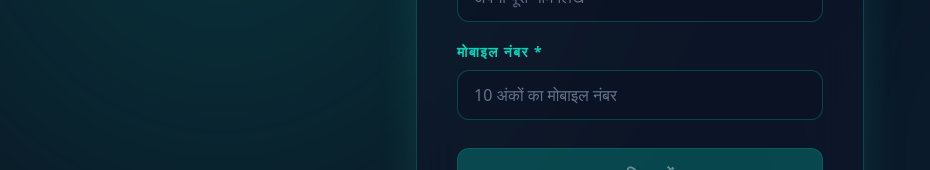
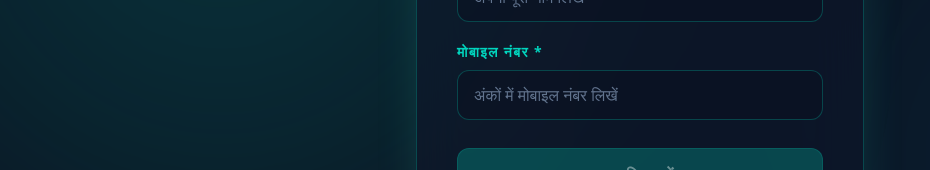
Before and after one commit to SurajSingh90810/Marketing-Whatsapp-Community, a React (Vite) app: page /form in a window 1280 px wide. Shown: the part 385-555 px from the top of the page, without its empty margins (0-930 px from the left). Built offline with nearby package versions, Linux system fonts and the light colour scheme.

Commit message:
digit 12

```diff
--- a/src/Pages/Form.tsx
+++ b/src/Pages/Form.tsx
@@ -35,12 +35,12 @@ const Form = () => {
       isValid = false;
     }
 
-    const mobileRegex = /^[0-9]{10}$/;
+    const mobileRegex = /^[0-9]{12}$/;
     if (!formData.mobile) {
       newErrors.mobile = "मोबाइल नंबर दर्ज करना आवश्यक है।";
       isValid = false;
     } else if (!mobileRegex.test(formData.mobile)) {
-      newErrors.mobile = "कृपया सही 10-अंकों का मोबाइल नंबर दर्ज करें।";
+      newErrors.mobile = "कृपया सही अंकों का मोबाइल नंबर दर्ज करें।";
       isValid = false;
     }
 
@@ -104,7 +104,7 @@ const Form = () => {
 
   const isLocked = isSubmitting || isSubmitted;
   const isFormIncomplete =
-    !formData.name.trim() || formData.mobile.length !== 10;
+    !formData.name.trim() || formData.mobile.length !== 12;
   const isButtonDisabled = isLocked || isFormIncomplete;
 
   return (
@@ -158,8 +158,8 @@ const Form = () => {
                 value={formData.mobile}
                 onChange={handleChange}
                 disabled={isLocked}
-                placeholder="10 अंकों का मोबाइल नंबर"
-                maxLength={10}
+                placeholder="अंकों में मोबाइल नंबर लिखें"
+                maxLength={12}
                 className={`w-full bg-[#0B1120]/50 border ${
                   errors.mobile ? "border-red-500" : "border-teal-500/30"
                 } rounded-xl px-4 py-3 text-white placeholder-slate-500 focus:outline-none focus:border-teal-400 focus:ring-1 focus:ring-teal-400 transition-all ${
```
